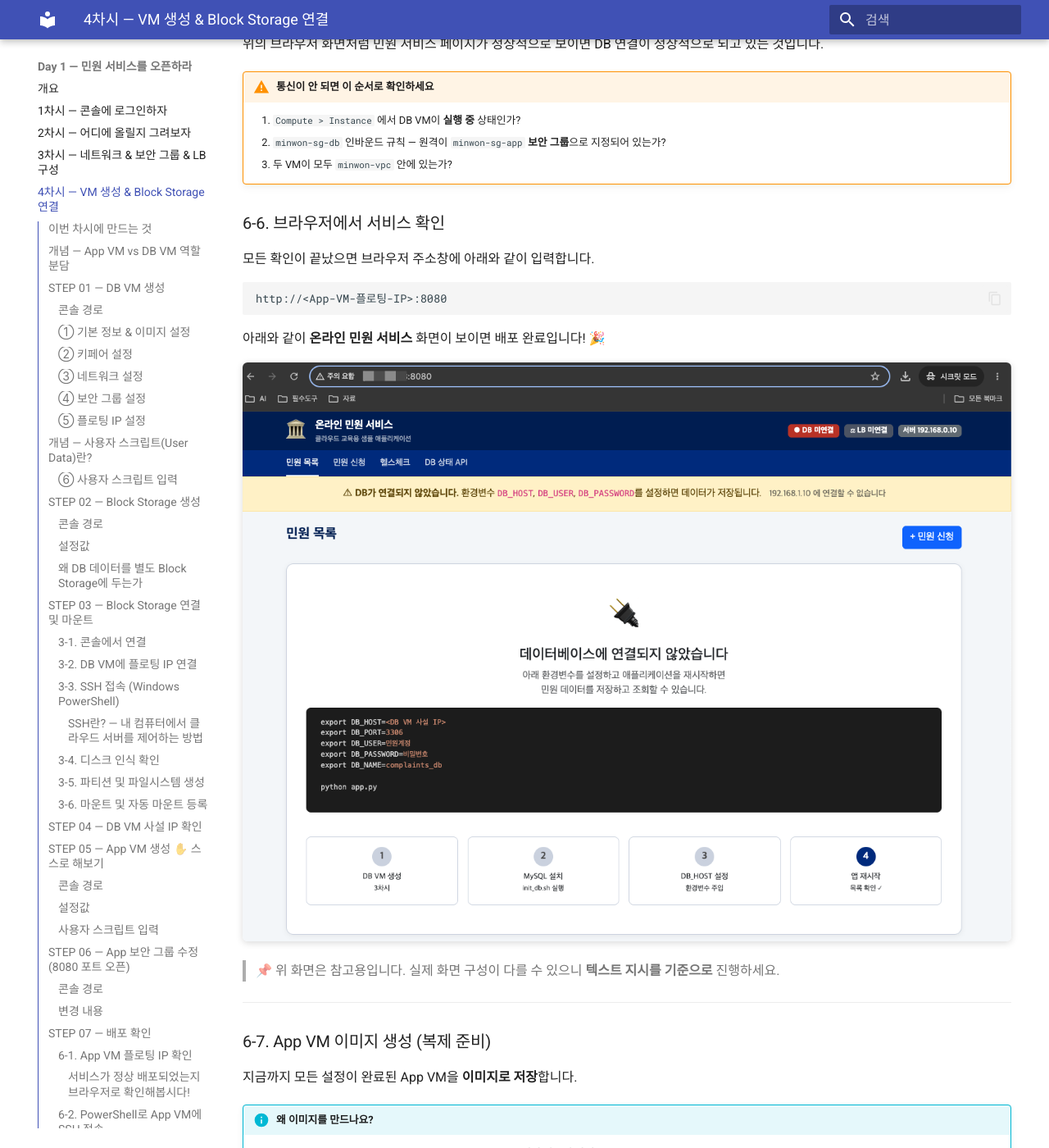
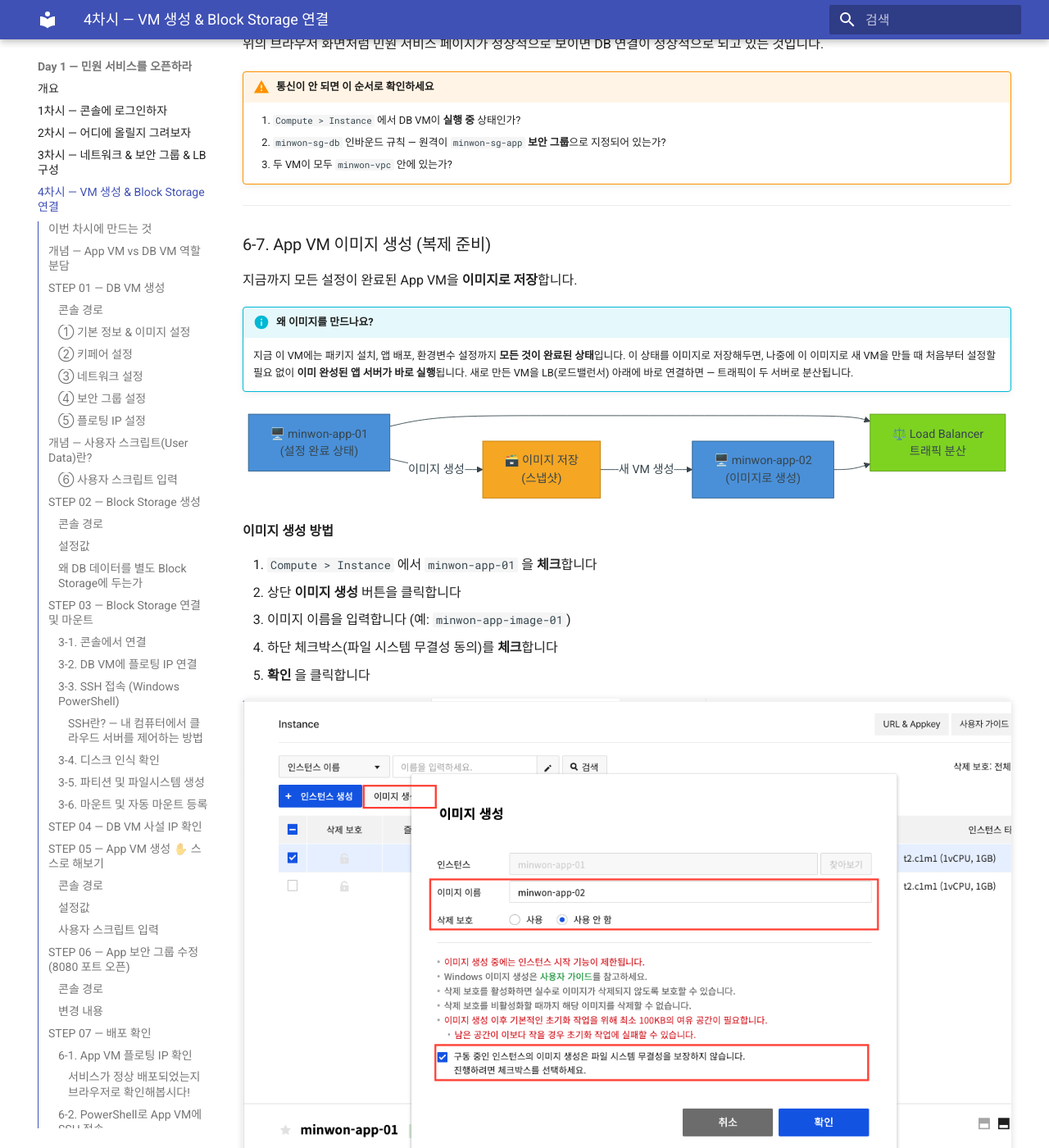
Before and after one commit to skilleat-labs/cloud-native-minwon-lab, an MkDocs documentation site: the page built from docs/day1/session4.md, in a window 1280 px wide and 1400 px high, scrolled down 23779 px. Shown: the whole window at 82% size. Built offline with MkDocs 1.6.1 and Material for MkDocs 9.7.7, drawn with Linux system fonts in a browser that asks for light colours.

Commit message:
docs: 6-6 브라우저 서비스 확인 섹션 제거

````diff
--- a/docs/day1/session4.md
+++ b/docs/day1/session4.md
@@ -780,19 +780,6 @@ nc -zv <DB-VM-사설-IP> 3306
     2. `minwon-sg-db` 인바운드 규칙 — 원격이 `minwon-sg-app` **보안 그룹**으로 지정되어 있는가?
     3. 두 VM이 모두 `minwon-vpc` 안에 있는가?
 
-### 6-6. 브라우저에서 서비스 확인
-
-모든 확인이 끝났으면 브라우저 주소창에 아래와 같이 입력합니다.
-
-```
-http://<App-VM-플로팅-IP>:8080
-```
-
-아래와 같이 **온라인 민원 서비스** 화면이 보이면 배포 완료입니다! 🎉
-
-![브라우저에서 민원 서비스 확인](./images/6-6-browser-service-check.png)
-> 📌 위 화면은 참고용입니다. 실제 화면 구성이 다를 수 있으니 **텍스트 지시를 기준으로** 진행하세요.
-
 ---
 
 ### 6-7. App VM 이미지 생성 (복제 준비)
````
